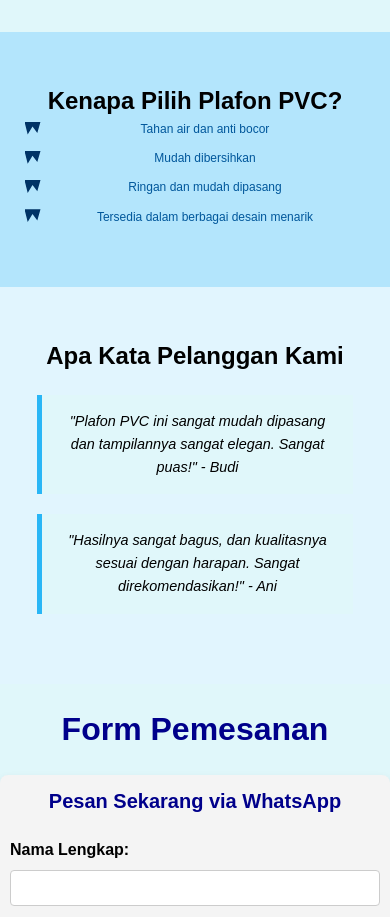
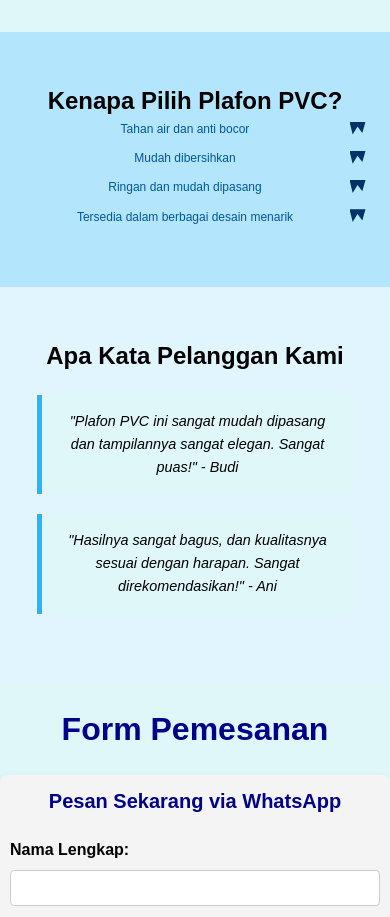
Before and after one commit to WidyaNAS/Landing-page, a plain HTML site: page index.html in a window 390 px wide. Shown: the part 2060-2977 px from the top of the page. Drawn offline with Linux system fonts and the light colour scheme.

Commit message:
styles.css

```diff
--- a/styles.css
+++ b/styles.css
@@ -516,7 +516,7 @@ footer {
 
 .fitur-list li {
     position: relative; /* Posisi relatif untuk menempatkan tanda centang */
-    padding-left: 30px; /* Ruang untuk tanda centang di sebelah kiri teks */
+    padding-right: 30px; /* Ruang untuk tanda centang di sebelah kanan teks */
     margin-bottom: 10px; /* Jarak antara item */
     font-size: 16px; /* Ukuran font untuk teks */
 }
@@ -524,7 +524,7 @@ footer {
 /* Gaya untuk tanda centang */
 .checkmark {
     position: absolute; /* Posisi absolut untuk menempatkan tanda centang */
-    left: 0; /* Jarak dari sisi kiri list item */
+    right: 0; /* Jarak dari sisi kanan list item */
     top: 50%; /* Posisi vertikal di tengah item */
     width: 20px; /* Lebar tanda centang */
     height: 20px; /* Tinggi tanda centang */
@@ -541,7 +541,7 @@ footer {
 
     .fitur-list li {
         font-size: 14px; /* Menurunkan ukuran font untuk perangkat mobile */
-        padding-left: 25px; /* Mengurangi padding kiri untuk tanda centang */
+        padding-right: 25px; /* Mengurangi padding kanan untuk tanda centang */
     }
 
     .checkmark {
@@ -557,7 +557,7 @@ footer {
 
     .fitur-list li {
         font-size: 12px; /* Menurunkan ukuran font lebih lanjut untuk perangkat kecil */
-        padding-left: 20px; /* Mengurangi padding kiri lebih lanjut */
+        padding-right: 20px; /* Mengurangi padding kanan lebih lanjut */
     }
 
     .checkmark {
```
